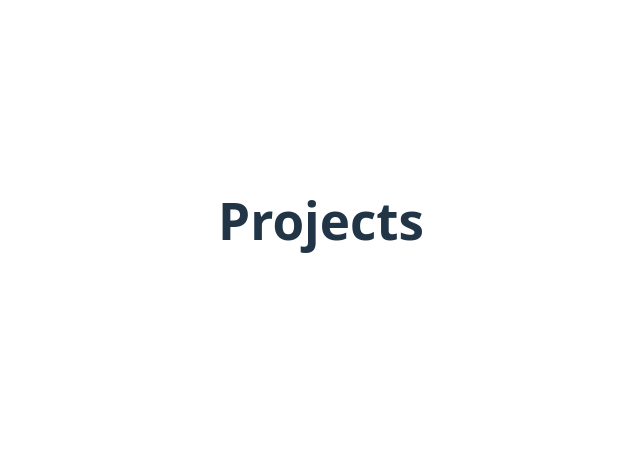
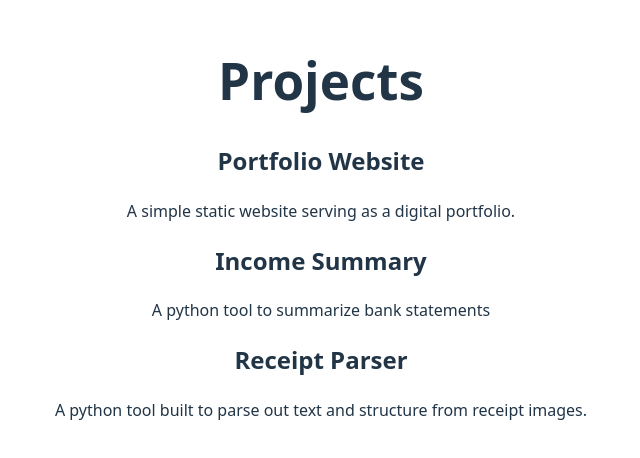
Before and after one commit to distractdiverge/portfolio-website, a React (Vite) app: page /projects in a window 1280 px wide. Shown: the part 180-638 px from the top of the page, without its empty margins (319-959 px from the left). Built offline with nearby package versions, Linux system fonts and the light colour scheme.

Commit message:
Added structural components for project cards

```diff
--- /dev/null
+++ b/src/components/Project-Card.tsx
@@ -0,0 +1,18 @@
+import React from 'react';
+import "./project-card.css";
+
+type ProjectCardProps = {
+    name: string,
+    description: string,
+};
+
+const ProjectCardComponent : React.FC<ProjectCardProps> = ({name, description}) => {
+    return (
+        <div className="project-card">
+            <h2 className="title">{name}</h2>
+            <div className="description">{description}</div>
+        </div>
+    );
+};
+
+export default ProjectCardComponent;
--- /dev/null
+++ b/src/components/project-card.css
@@ -0,0 +1,5 @@
+.project-card {
+
+}
+    .project-card .title {}
+    .project-card.description {}
--- a/src/routes/Projects.tsx
+++ b/src/routes/Projects.tsx
@@ -1,8 +1,20 @@
+import ProjectCardComponent from "../components/Project-Card";
+
+
 function Projects() {
 
     return (
       <>
         <h1>Projects</h1>
+        <ProjectCardComponent
+            name="Portfolio Website"
+            description="A simple static website serving as a digital portfolio." />
+        <ProjectCardComponent
+            name="Income Summary"
+            description="A python tool to summarize bank statements" />
+        <ProjectCardComponent
+            name="Receipt Parser"
+            description="A python tool built to parse out text and structure from receipt images." />
       </>
     )
   }
```
